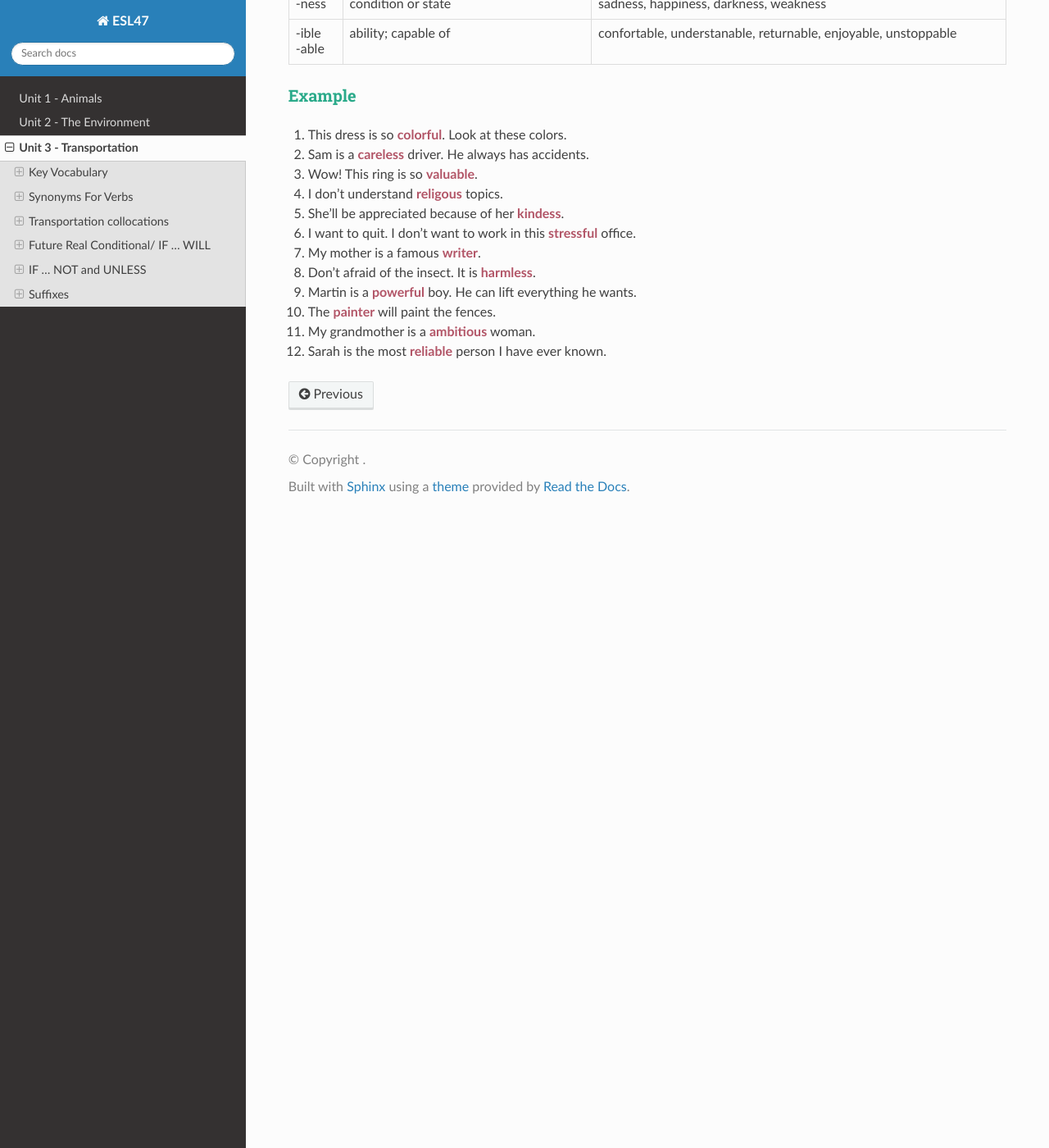
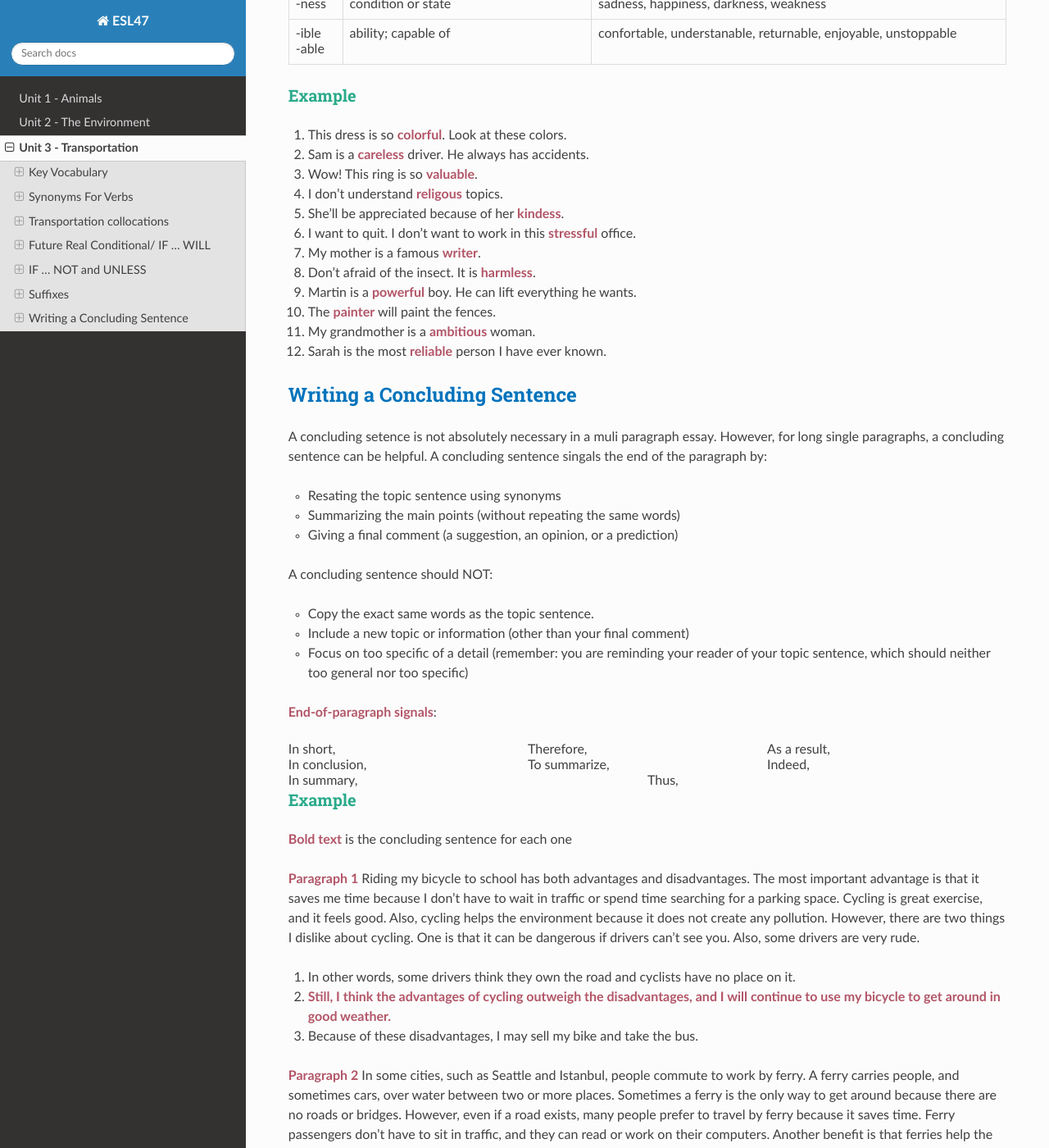
Before and after one commit to vpa24/ESL-47---Intermediate-Low-Integrated-Reading-Writing, a Sphinx documentation site: the page built from docs/source/unit3.md, in a window 1280 px wide and 1400 px high, scrolled down 4835 px. Shown: the whole window at 82% size. Built offline with Sphinx 7.4.7 and the Read the Docs theme 2.0.0, drawn with Linux system fonts in a browser that asks for light colours; some of the changed text lies outside the part shown.

Commit message:
writing a concluding sentence

```diff
--- a/docs/source/_static/css/custom.css
+++ b/docs/source/_static/css/custom.css
@@ -65,3 +65,13 @@ ul li {
 .txt-indent-2em {
   text-indent: 2em;
 }
+
+.flex-row-container {
+  display: flex;
+  flex-wrap: wrap;
+  align-items: center;
+  justify-content: center;
+}
+.flex-row-container > .flex-row-item {
+  flex: 1 1 30%; /*grow | shrink | basis */
+}
--- a/docs/source/unit3.md
+++ b/docs/source/unit3.md
@@ -263,7 +263,6 @@ You can use <ins>future real conditionals to persuade or negotiate.</ins> Noice
 	</tr>
 </table>
 
-
 ### Example
 
 1. This dress is so **colorful**. Look at these colors.
@@ -278,3 +277,61 @@ You can use <ins>future real conditionals to persuade or negotiate.</ins> Noice
 10. The **painter** will paint the fences.
 11. My grandmother is a **ambitious** woman.
 12. Sarah is the most **reliable** person I have ever known.
+
+## Writing a Concluding Sentence
+
+A concluding setence is not absolutely necessary in a muli paragraph essay. However, for long single paragraphs, a concluding sentence can be helpful. A concluding sentence singals the end of the paragraph by:
+
+- Resating the topic sentence using synonyms
+- Summarizing the main points (without repeating the same words)
+- Giving a final comment (a suggestion, an opinion, or a prediction)
+
+A concluding sentence should NOT:
+
+- Copy the exact same words as the topic sentence.
+- Include a new topic or information (other than your final comment)
+- Focus on too specific of a detail (remember: you are reminding your reader of your topic sentence, which should neither too general nor too specific)
+
+**End-of-paragraph signals**:
+
+<div class="flex-row-container">
+  <div class="flex-row-item">In short,</div>
+  <div class="flex-row-item">Therefore,</div>
+  <div class="flex-row-item">As a result,</div>
+  <div class="flex-row-item">In conclusion,</div>
+  <div class="flex-row-item">To summarize,</div>
+  <div class="flex-row-item">Indeed,</div>
+  <div class="flex-row-item">In summary,</div>
+  <div class="flex-row-item">Thus,</div>
+</div>
+
+### Example
+
+**Bold text** is the concluding sentence for each one
+
+**Paragraph 1**
+Riding my bicycle to school has both advantages and disadvantages. The most important
+advantage is that it saves me time because I don't have to wait in traffic or spend time searching
+for a parking space. Cycling is great exercise, and it feels good. Also, cycling helps the environment
+because it does not create any pollution. However, there are two things I dislike about cycling.
+One is that it can be dangerous if drivers can't see you. Also, some drivers are very rude.
+
+1. In other words, some drivers think they own the road and cyclists have
+   no place on it.
+2. **Still, I think the advantages of cycling outweigh the disadvantages, and
+   I will continue to use my bicycle to get around in good weather.**
+3. Because of these disadvantages, I may sell my bike and take the bus.
+
+**Paragraph 2**
+In some cities, such as Seattle and Istanbul, people commute to work by ferry. A ferry carries
+people, and sometimes cars, over water between two or more places. Sometimes a ferry is the
+only way to get around because there are no roads or bridges. However, even if a road exists,
+many people prefer to travel by ferry because it saves time. Ferry passengers don't have to sit
+in traffic, and they can read or work on their computers. Another benefit is that ferries help
+the environment by keeping hundreds of cars and trucks off the roads.
+
+1. **These advantages explain why people in cities all over the world travel
+   to and from work by ferry.**
+2. For me, the best thing about taking the ferry to work is that it is fun.
+3. Many ferries have a restaurant on board, and passengers can drink
+   coffee or eat a meal while they commute.
```
